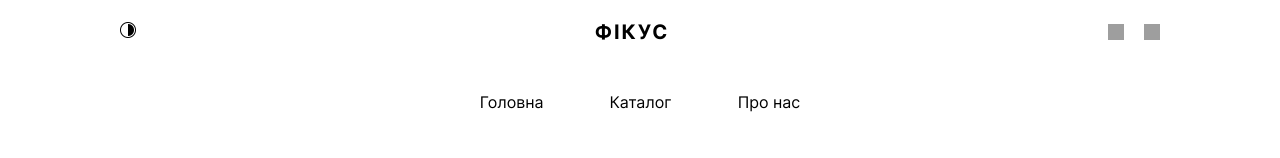
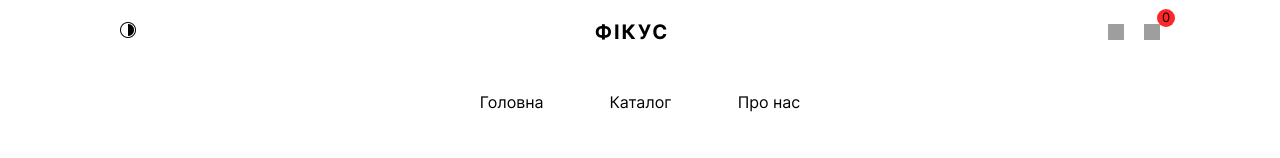
Before and after one commit to balansssss/react_shop, a React (Create React App) app: page / in a window 1280 px wide. Shown: the top 158 px of the page. Built offline with nearby package versions, Linux system fonts and the light colour scheme; grey boxes are pictures that could not be loaded.

Commit message:
Final part. Fix bag.

```diff
--- a/src/assets/styles/style.scss
+++ b/src/assets/styles/style.scss
@@ -163,6 +163,18 @@ a {
       @include simple_size(16px);
     }
 
+    .cart-count {
+      position: absolute;
+      right: -15px;
+      top: -15px;
+      font-size: 13px;
+      background-color: #fd2727;
+      border-radius: 50%;
+      width: 18px;
+      height: 18px;
+      text-align: center;
+    }
+
     .mode {
       img {
 
@@ -177,6 +189,7 @@ a {
 
     .buttons {
       @include flex_row;
+      position: relative;
 
       img {
         &:nth-child(1) {
--- a/src/components/Main/Header/Header.js
+++ b/src/components/Main/Header/Header.js
@@ -18,6 +18,7 @@ const Header = props => {
                 <div className='buttons'>
                     <img src={search} title='Пошук' alt='Пошук' onClick={() => props.setShowSearch(true)} />
                     <img src={cart} title='Кошик' alt='Кошик' onClick={() => props.setShowCart(true)}/>
+                    <span className='cart-count'>{props.countCart}</span>
                 </div>
                 {
                     props.showSearch
--- a/src/components/Main/Header/HeaderContainer.js
+++ b/src/components/Main/Header/HeaderContainer.js
@@ -1,7 +1,7 @@
 import React from "react";
 import {connect} from "react-redux";
 import Header from "./Header";
-import {getDarkMode, showCart, showSearch} from "../../../redux/selectors";
+import {getCountCart, getDarkMode, showCart, showSearch} from "../../../redux/selectors";
 import {changeDarkMode} from "../../../redux/reducers/Main/HeaderReducer";
 import {setShowSearch} from "../../../redux/reducers/Catalog/CatalogReducer";
 import {setShowCart} from "../../../redux/reducers/Cart/CartReducer";
@@ -14,7 +14,8 @@ const HeaderContainer = props => {
                 showSearch={props.showSearch}
                 showCart={props.showCart}
                 setShowSearch={props.setShowSearch}
-                setShowCart={props.setShowCart} />
+                setShowCart={props.setShowCart}
+                countCart={props.countCart} />
     )
 }
 
@@ -22,7 +23,8 @@ const mapStateToProps = state => {
     return {
         darkMode: getDarkMode(state),
         showSearch: showSearch(state),
-        showCart: showCart(state)
+        showCart: showCart(state),
+        countCart: getCountCart(state)
     }
 }
 
--- a/src/redux/selectors.js
+++ b/src/redux/selectors.js
@@ -1,6 +1,10 @@
 /*Header*/
 export const getDarkMode = state => {
     return state.HeaderReducer.darkMode
+}
+
+export const getCountCart = state => {
+    return state.CartReducer.cart.length;
 }
 
 /*Banner*/
```
